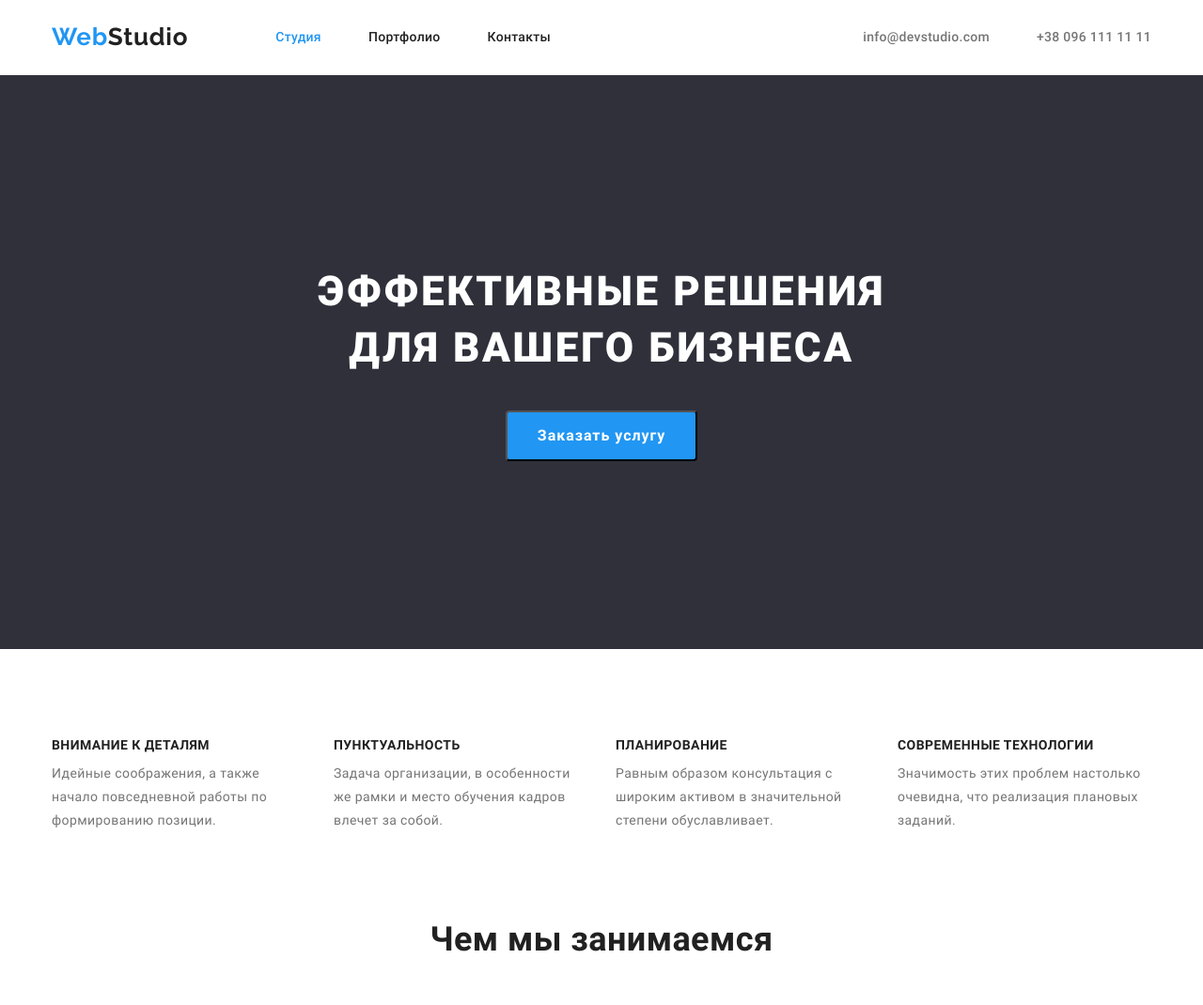
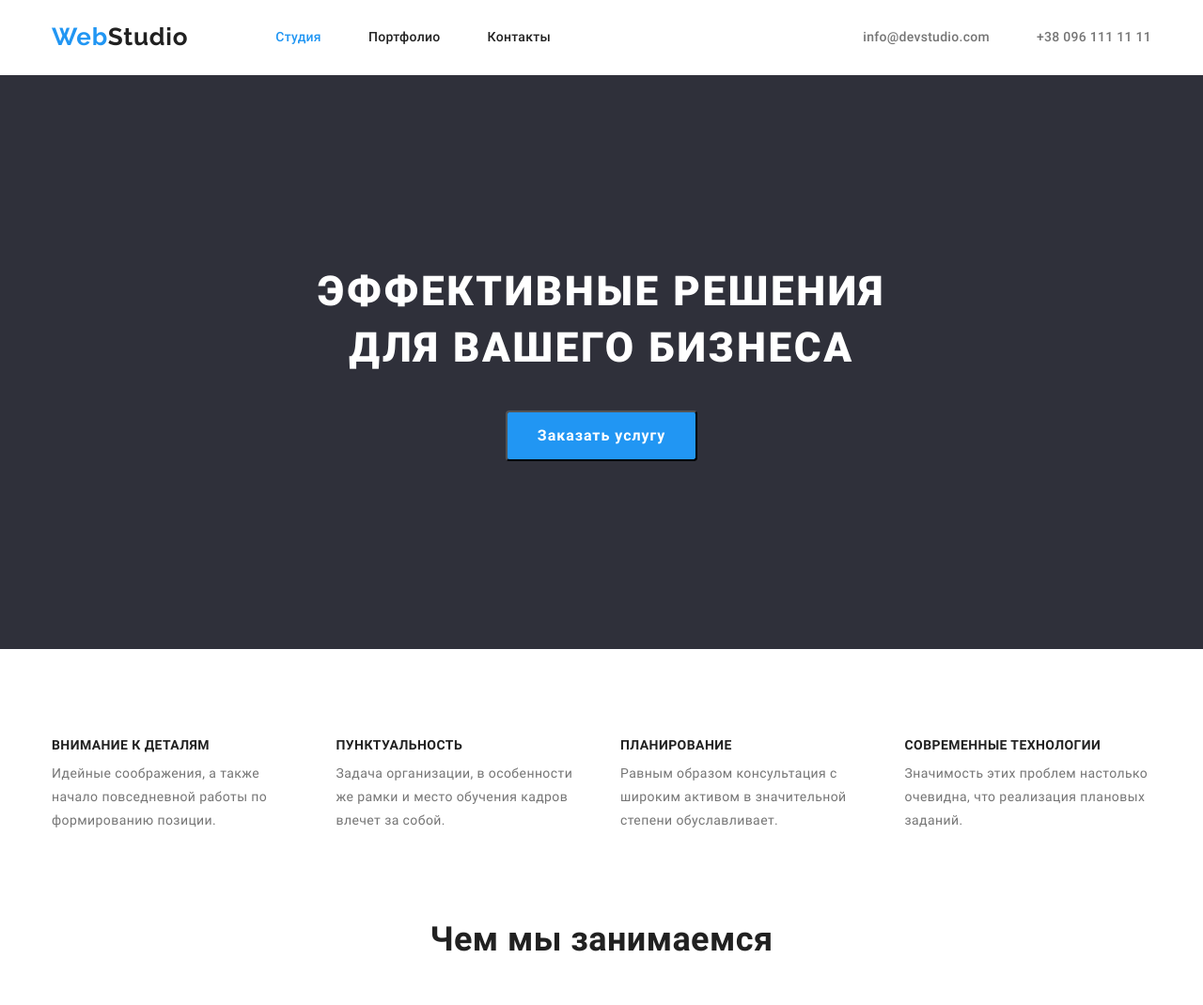
Before and after one commit to VictoriaRailean1/goit-markup-hw-03, a plain HTML site: page index.html in a window 1280 px wide. Shown: the top 1070 px of the page at 94% size. Drawn offline with nearby package versions, Linux system fonts and the light colour scheme.

Commit message:
Добавляет стили

```diff
--- a/css/styles.css
+++ b/css/styles.css
@@ -260,21 +260,23 @@ img {
   border: 0 !important;
   height: 1px !important;
   width: 1px !important;
+  width: 1px !important;
+  margin: -1px !important;
   overflow: hidden;
 }
 
 .work-principles {
   display: flex;
-  flex-wrap: wrap;
-  margin-left: -30px;
-  margin-top: -30px;
+  justify-content: space-between;
 }
 .item-principles {
-  margin-left: 30px;
-  margin-top: 30px;
+  margin-right: 30px;
   flex-basis: calc(100% / 4 - 30px);
 }
 
+.item-principles:last-child {
+  margin-right: 0;
+}
 .about {
   padding-top: 0;
 }
```
